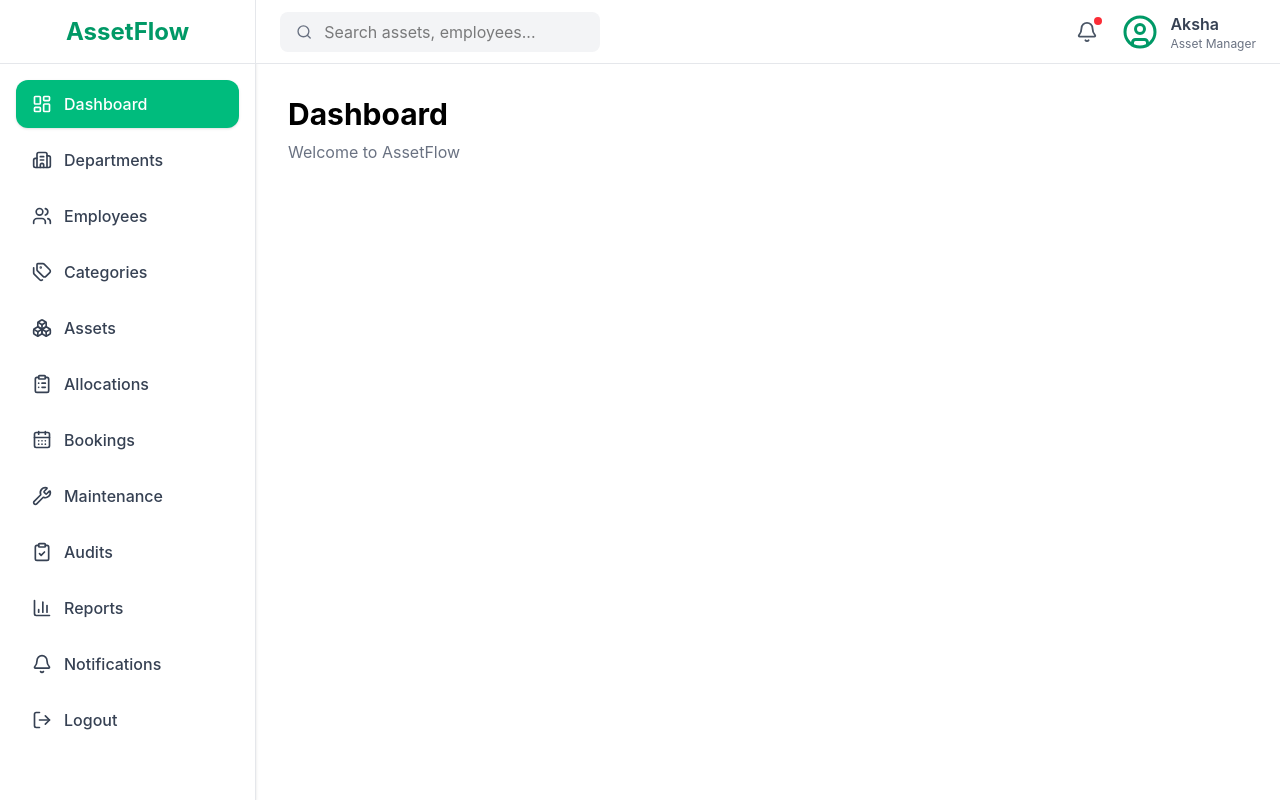
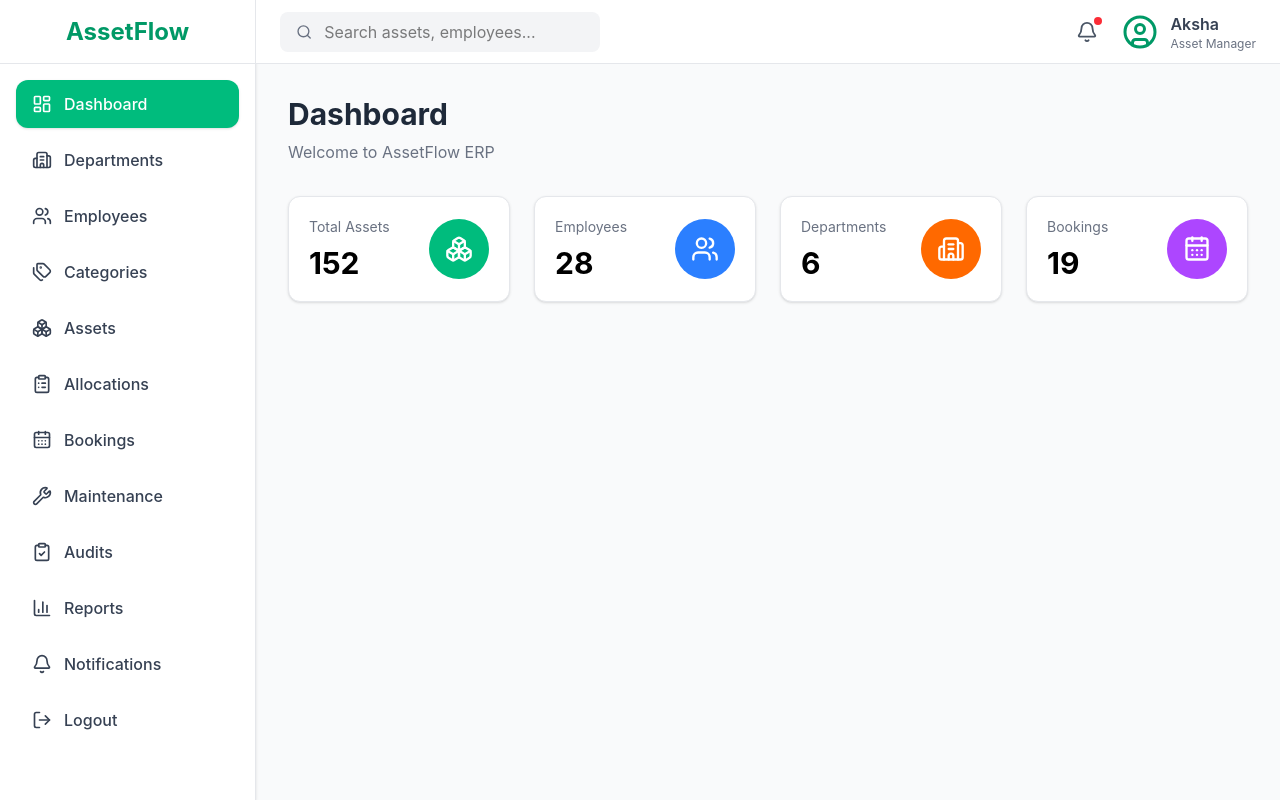
Before and after one commit to RajChaudhari7/odoo-assetflow, a React (Vite) app in the folder client/: page /dashboard in a window 1280 px wide. Built offline with nearby package versions, Linux system fonts and the light colour scheme.

Commit message:
Created dashboard cards

```diff
--- /dev/null
+++ b/client/src/components/dashboard/StatCard.jsx
@@ -0,0 +1,29 @@
+const StatCard = ({ title, value, icon: Icon, color }) => {
+  return (
+    <div className="bg-white rounded-xl shadow-sm border border-gray-200 p-5 hover:shadow-md transition-all duration-300">
+
+      <div className="flex items-center justify-between">
+
+        <div>
+
+          <p className="text-gray-500 text-sm">
+            {title}
+          </p>
+
+          <h2 className="text-3xl font-bold mt-2">
+            {value}
+          </h2>
+
+        </div>
+
+        <div className={`p-4 rounded-full ${color}`}>
+          <Icon size={28} className="text-white" />
+        </div>
+
+      </div>
+
+    </div>
+  );
+};
+
+export default StatCard;
--- /dev/null
+++ b/client/src/components/dashboard/StatsGrid.jsx
@@ -0,0 +1,46 @@
+import {
+  Boxes,
+  Users,
+  Building2,
+  CalendarDays,
+} from "lucide-react";
+
+import StatCard from "./StatCard";
+
+const StatsGrid = () => {
+  return (
+    <div className="grid grid-cols-1 md:grid-cols-2 xl:grid-cols-4 gap-6">
+
+      <StatCard
+        title="Total Assets"
+        value="152"
+        icon={Boxes}
+        color="bg-emerald-500"
+      />
+
+      <StatCard
+        title="Employees"
+        value="28"
+        icon={Users}
+        color="bg-blue-500"
+      />
+
+      <StatCard
+        title="Departments"
+        value="6"
+        icon={Building2}
+        color="bg-orange-500"
+      />
+
+      <StatCard
+        title="Bookings"
+        value="19"
+        icon={CalendarDays}
+        color="bg-purple-500"
+      />
+
+    </div>
+  );
+};
+
+export default StatsGrid;
--- a/client/src/layouts/DashboardLayout.jsx
+++ b/client/src/layouts/DashboardLayout.jsx
@@ -1,9 +1,23 @@
 import { Outlet } from "react-router-dom";
+import Sidebar from "../components/layout/Sidebar";
+import Navbar from "../components/layout/Navbar";
 
 const DashboardLayout = () => {
   return (
-    <div>
-      <Outlet />
+    <div className="flex min-h-screen bg-gray-50">
+
+      <Sidebar />
+
+      <div className="flex flex-col flex-1">
+
+        <Navbar />
+
+        <main className="flex-1 p-8">
+          <Outlet />
+        </main>
+
+      </div>
+
     </div>
   );
 };
--- a/client/src/pages/dashboard/Dashboard.jsx
+++ b/client/src/pages/dashboard/Dashboard.jsx
@@ -1,26 +1,25 @@
-import Sidebar from "../../components/layout/Sidebar";
-import Navbar from "../../components/layout/Navbar";
+import StatsGrid from "../../components/dashboard/StatsGrid";
+
 const Dashboard = () => {
   return (
-    <div className="flex">
-      <Sidebar />
+    <div>
 
-      <div className="flex-1">
+      <div className="mb-8">
 
-        <Navbar />
+        <h1 className="text-3xl font-bold text-gray-800">
+          Dashboard
+        </h1>
 
-        <div className="p-8">
-          <h1 className="text-3xl font-bold">
-            Dashboard
-          </h1>
+        <p className="text-gray-500 mt-2">
+          Welcome to AssetFlow ERP
+        </p>
 
-          <p className="text-gray-500 mt-2">
-            Welcome to AssetFlow
-          </p>
-        </div>
       </div>
+
+      <StatsGrid />
+
     </div>
-      );
+  );
 };
 
-      export default Dashboard;
+export default Dashboard;
```
Also changed, not shown: client/src/components/dashboard/DashboardCharts.jsx (added), client/src/components/dashboard/MaintenanceAlerts.jsx (added), client/src/components/dashboard/RecentAssets.jsx (added), client/src/components/dashboard/RecentBookings.jsx (added).
